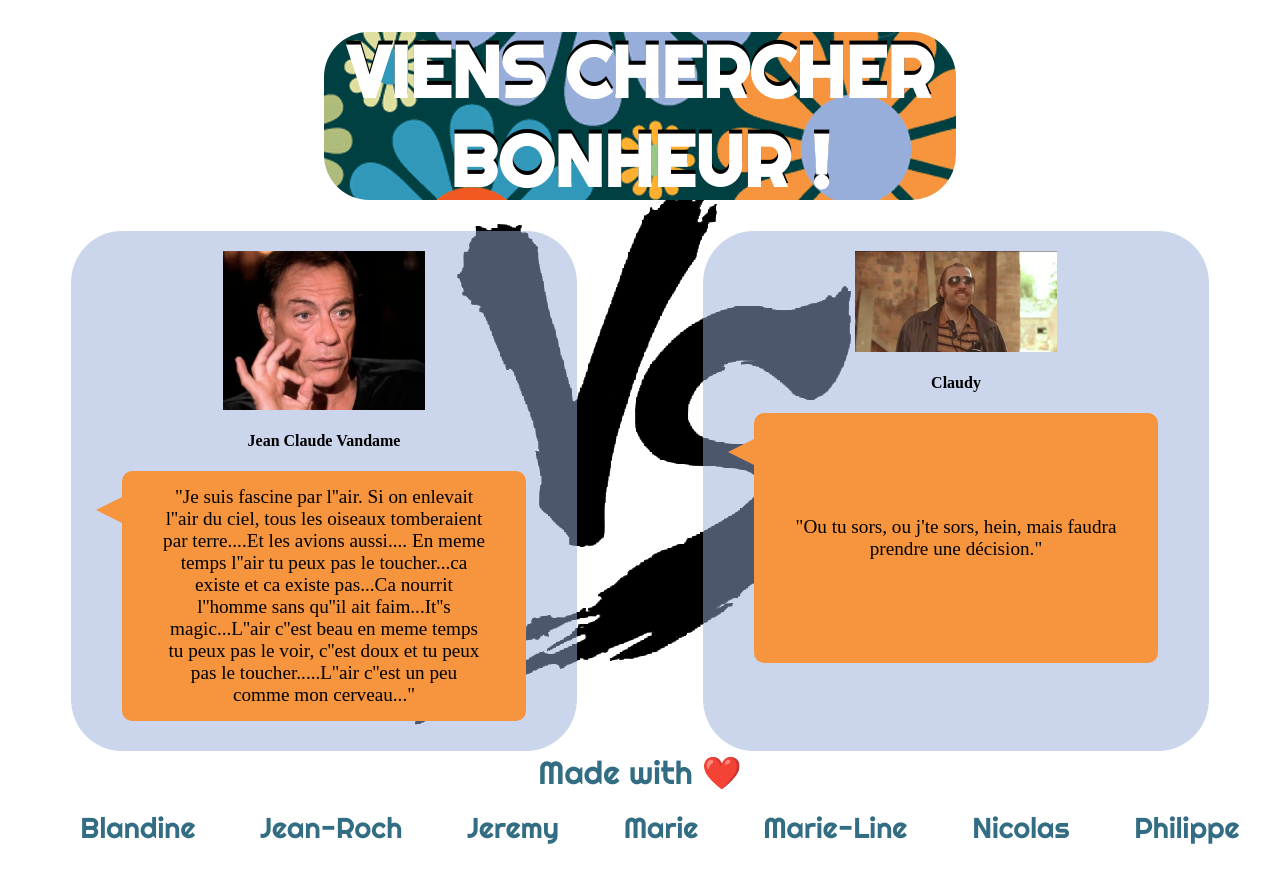
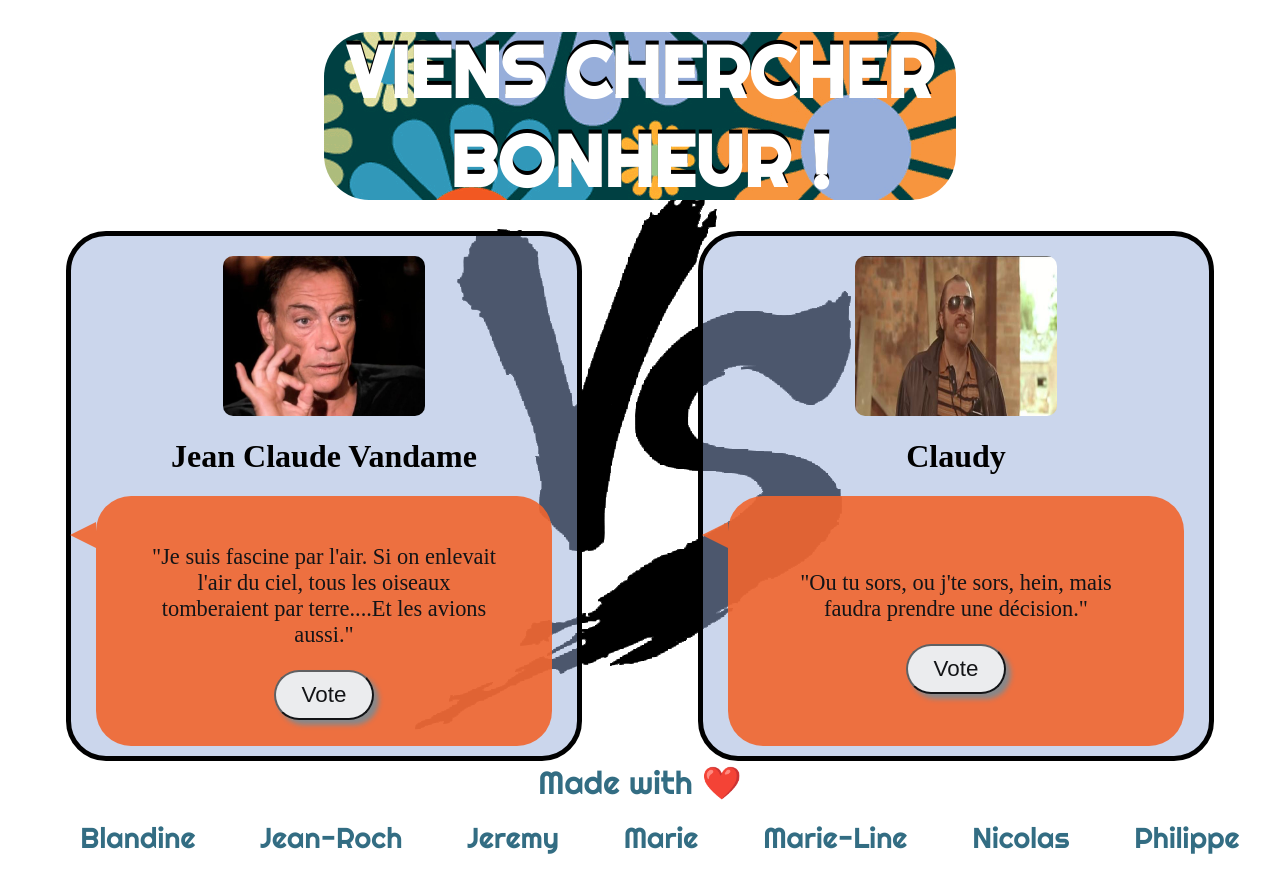
Before and after one commit to BlandineM/santathon-chico-bonheur, an Angular app in the folder frontend/santathon/: page / in a window 1280 px wide. Built offline with nearby package versions, Linux system fonts and the light colour scheme.

Commit message:
arrange css and create vote button

```diff
--- a/frontend/santathon/src/app/app.component.html
+++ b/frontend/santathon/src/app/app.component.html
@@ -1,6 +1,8 @@
 <div class="s">
-  <!-- <h1>Welcome to {{ title }}!</h1> -->
   <app-header></app-header>
-  <app-citation-cards></app-citation-cards>
+  <app-citation-cards>
+    <app-vote-button></app-vote-button>
+  </app-citation-cards>
+
   <app-footer></app-footer>
 </div>
--- a/frontend/santathon/src/app/app.module.ts
+++ b/frontend/santathon/src/app/app.module.ts
@@ -7,13 +7,15 @@ import { AppComponent } from "./app.component";
 import { HeaderComponent } from "./header/header.component";
 import { FooterComponent } from "./footer/footer.component";
 import { CitationCardsComponent } from "./citation-cards/citation-cards.component";
+import { VoteButtonComponent } from './vote-button/vote-button.component';
 
 @NgModule({
   declarations: [
     AppComponent,
     HeaderComponent,
     FooterComponent,
-    CitationCardsComponent
+    CitationCardsComponent,
+    VoteButtonComponent
   ],
 
   imports: [BrowserModule, HttpClientModule, AppRoutingModule],
--- a/frontend/santathon/src/app/citation-cards/citation-cards.component.html
+++ b/frontend/santathon/src/app/citation-cards/citation-cards.component.html
@@ -1,26 +1,28 @@
 <div class="container">
   <div class="card">
     <img src="../../assets/pictures/jcvd.jpg" alt="" />
-    <h4>Jean Claude Vandame</h4>
+    <h1>Jean Claude Vandame</h1>
     <div class="quote">
       <p>
-        "Je suis fascine par l''air. Si on enlevait l''air du ciel, tous les
-        oiseaux tomberaient par terre....Et les avions aussi.... En meme temps
-        l''air tu peux pas le toucher...ca existe et ca existe pas...Ca nourrit
-        l''homme sans qu''il ait faim...It''s magic...L''air c''est beau en meme
-        temps tu peux pas le voir, c''est doux et tu peux pas le
-        toucher.....L''air c''est un peu comme mon cerveau..."
+        "Je suis fascine par l'air. Si on enlevait l'air du ciel, tous les
+        oiseaux tomberaient par terre....Et les avions aussi."
       </p>
+      <button (click)="vote()">
+        Vote
+      </button>
     </div>
   </div>
 
   <div class="card">
     <img src="../../assets/pictures/dikkenek.jpg" alt="" />
-    <h4>Claudy</h4>
+    <h1>Claudy</h1>
     <div class="quote">
       <p>
         "Ou tu sors, ou j'te sors, hein, mais faudra prendre une décision."
       </p>
+      <button (click)="vote()">
+        Vote
+      </button>
     </div>
   </div>
 </div>
--- a/frontend/santathon/src/app/citation-cards/citation-cards.component.scss
+++ b/frontend/santathon/src/app/citation-cards/citation-cards.component.scss
@@ -12,26 +12,41 @@
     background-color: rgba(151, 174, 218, 0.5);
     width: 40%;
     height: 500px;
-    border-radius: 10%;
+    border-radius: 40px;
+    border: 5px solid;
     img {
       width: 40%;
+      height: 160px;
+      border-radius: 10px;
     }
     .quote {
       display: flex;
       flex-direction: column;
       justify-content: center;
       align-items: center;
-      width: 80%;
+      width: 90%;
       height: 250px;
-      background: #f7953e;
+      background: rgb(241, 101, 46);
+      opacity: 0.9;
       position: relative;
       -moz-border-radius: 10px;
       -webkit-border-radius: 10px;
-      border-radius: 10px;
+      border-radius: 35px;
       p {
-        font-size: 1.2em;
+        font-size: 1.4em;
         text-align: center;
         width: 80%;
+      }
+      button {
+        font-size: 1.4em;
+        height: 50px;
+        width: 100px;
+        border-radius: 30px;
+        box-shadow: 5px 5px 5px grey;
+      }
+      button:hover {
+        background-color: rgba(25, 72, 158, 0.5);
+        color: white;
       }
     }
     p:before {
@@ -42,14 +57,13 @@
       width: 0;
       height: 0;
       border-top: 13px solid transparent;
-      border-right: 26px solid #f7953e;
+      border-right: 26px solid rgb(241, 101, 46);
       border-bottom: 13px solid transparent;
     }
   }
-  .versus {
+    .versus {
     width: 150px;
     height: 150px;
-    background-color: blue;
     border-radius: 50%;
   }
 }
--- a/frontend/santathon/src/app/citation-cards/citation-cards.component.ts
+++ b/frontend/santathon/src/app/citation-cards/citation-cards.component.ts
@@ -1,6 +1,8 @@
 import { Component, OnInit } from "@angular/core";
 import { Injectable } from "@angular/core";
 import { HttpClient } from "@angular/common/http";
+import { Input } from '@angular/core';
+import { Output, EventEmitter } from '@angular/core';
 @Injectable()
 export class ConfigService {
   private people = [
@@ -10,6 +12,7 @@ export class ConfigService {
       citation: "Inconsciemment, il faut pas s'endormir"
     }
   ];
+
   constructor(private httpClient: HttpClient) {}
 
   getAppareilsFromServer() {
@@ -34,4 +37,8 @@ export class CitationCardsComponent implements OnInit {
   constructor() {}
 
   ngOnInit() {}
+
+  vote() {
+    window.alert('Vous avez voté');
+  }
 }
--- /dev/null
+++ b/frontend/santathon/src/app/vote-button/vote-button.component.html
@@ -0,0 +1,3 @@
+<button (click)="vote()">
+    Vote
+  </button>
--- /dev/null
+++ b/frontend/santathon/src/app/vote-button/vote-button.component.ts
@@ -0,0 +1,21 @@
+import { Component, OnInit } from '@angular/core';
+import { Input } from '@angular/core';
+import { Output, EventEmitter } from '@angular/core';
+
+@Component({
+  selector: 'app-vote-button',
+  templateUrl: './vote-button.component.html',
+  styleUrls: ['./vote-button.component.scss']
+})
+export class VoteButtonComponent implements OnInit {
+
+  constructor() {
+
+  }
+
+  ngOnInit() {
+  }
+
+  @Input() private people;
+  @Output() vote = new EventEmitter();
+}
```
Also changed, not shown: frontend/santathon/src/app/vote-button/vote-button.component.scss (added), 1 other file (tests, documents, lock files or other folders).
